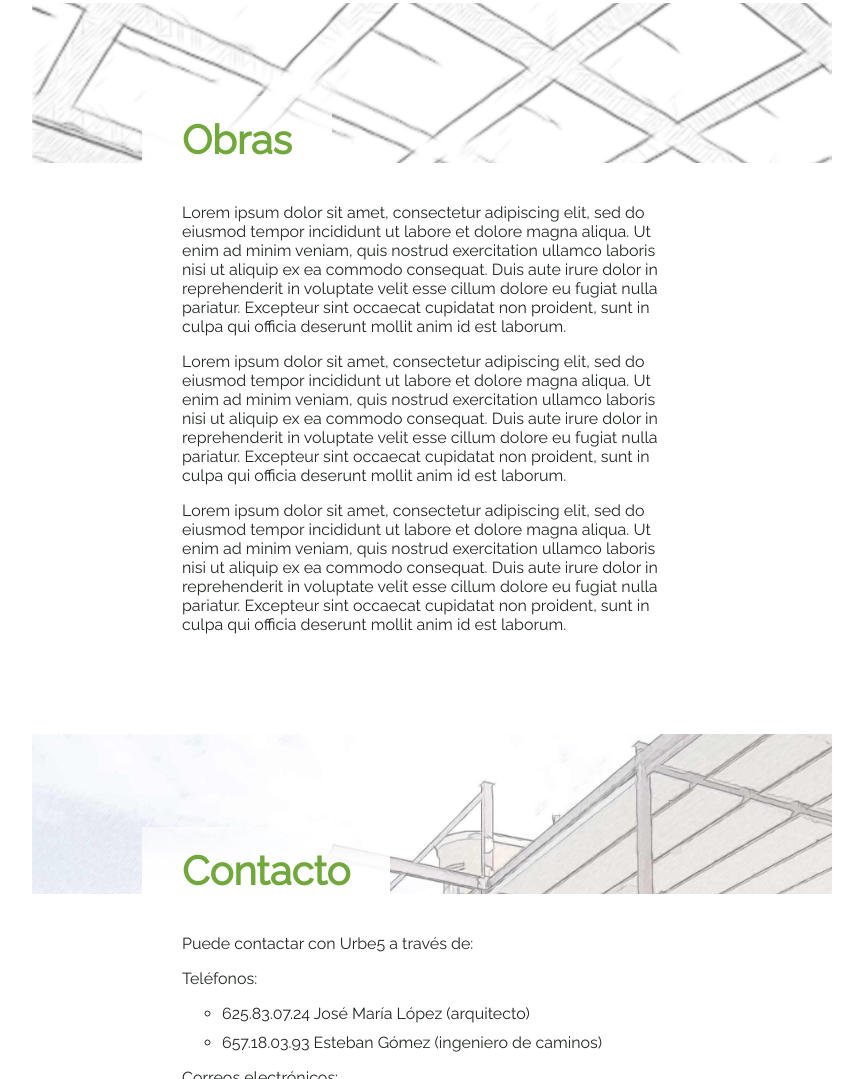
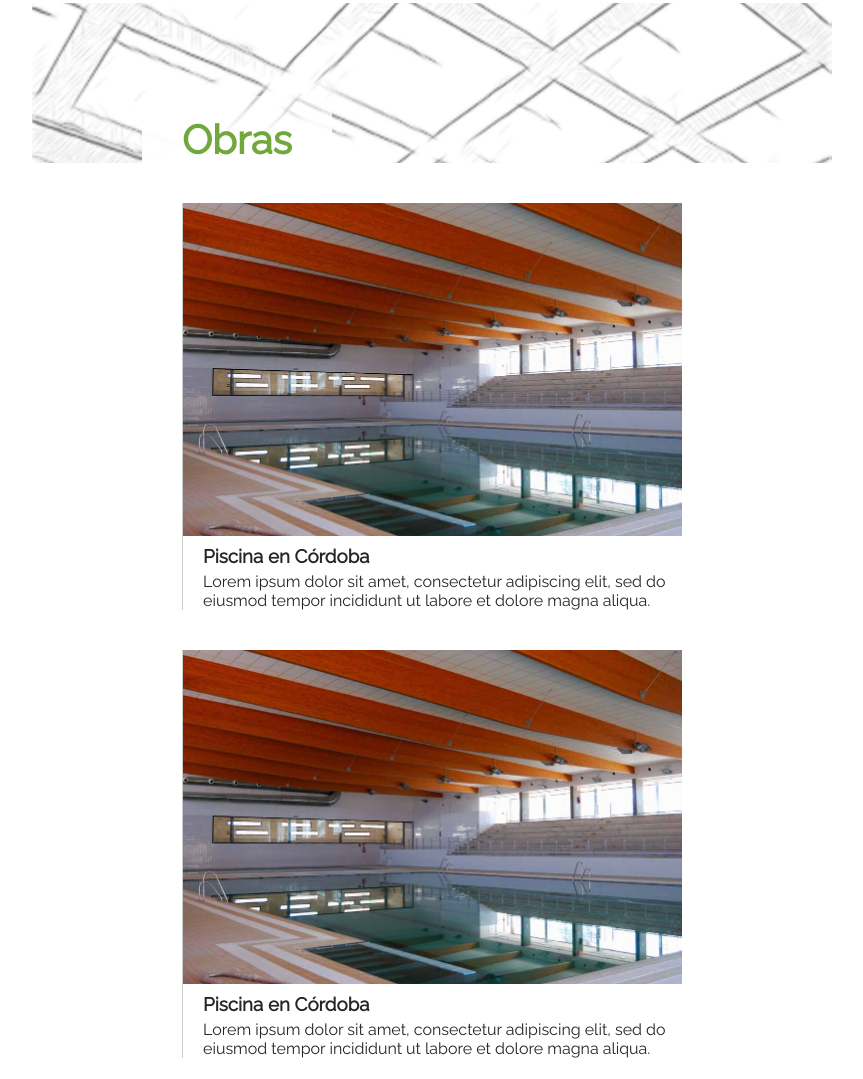
Before and after one commit to pacog/urbe5, a plain HTML site: page index.html in a window 1280 px wide. Shown: the part 1721-2800 px from the top of the page, without its empty margins (208-1071 px from the left). Drawn offline with Linux system fonts and the light colour scheme.

Commit message:
Contenido falso obras

```diff
--- a/index.html
+++ b/index.html
@@ -27,7 +27,7 @@
     </a>
     <a href="#inicio" class="header-logo-small"></a>
     <nav class="header-nav">
-      <a section-button="index" class="header-nav-link" href="#inicio">Nosotros</a>
+      <a section-button="index" class="header-nav-link" href="#inicio">Inicio</a>
       <a section-button="services" class="header-nav-link" href="#servicios">Servicios</a>
       <a section-button="obras" class="header-nav-link" href="#obras">Obras</a>
       <a section-button="contact" class="header-nav-link" href="#contacto">Contacto</a>
@@ -118,9 +118,37 @@
       </h2>
 
       <div class="section-content">
-        <p>Lorem ipsum dolor sit amet, consectetur adipiscing elit, sed do eiusmod tempor incididunt ut labore et dolore magna aliqua. Ut enim ad minim veniam, quis nostrud exercitation ullamco laboris nisi ut aliquip ex ea commodo consequat. Duis aute irure dolor in reprehenderit in voluptate velit esse cillum dolore eu fugiat nulla pariatur. Excepteur sint occaecat cupidatat non proident, sunt in culpa qui officia deserunt mollit anim id est laborum.</p>
-        <p>Lorem ipsum dolor sit amet, consectetur adipiscing elit, sed do eiusmod tempor incididunt ut labore et dolore magna aliqua. Ut enim ad minim veniam, quis nostrud exercitation ullamco laboris nisi ut aliquip ex ea commodo consequat. Duis aute irure dolor in reprehenderit in voluptate velit esse cillum dolore eu fugiat nulla pariatur. Excepteur sint occaecat cupidatat non proident, sunt in culpa qui officia deserunt mollit anim id est laborum.</p>
-        <p>Lorem ipsum dolor sit amet, consectetur adipiscing elit, sed do eiusmod tempor incididunt ut labore et dolore magna aliqua. Ut enim ad minim veniam, quis nostrud exercitation ullamco laboris nisi ut aliquip ex ea commodo consequat. Duis aute irure dolor in reprehenderit in voluptate velit esse cillum dolore eu fugiat nulla pariatur. Excepteur sint occaecat cupidatat non proident, sunt in culpa qui officia deserunt mollit anim id est laborum.</p>
+        <div class="obra">
+          <div class="obra-imagen">
+            <img src="img/obra1.jpg"/>
+          </div>
+          <h3 class="obra-titulo">Piscina en Córdoba</h3>
+          <p class="obra-descripcion">Lorem ipsum dolor sit amet, consectetur adipiscing elit, sed do eiusmod tempor incididunt ut labore et dolore magna aliqua.</p>
+        </div>
+
+        <div class="obra">
+          <div class="obra-imagen">
+            <img src="img/obra1.jpg"/>
+          </div>
+          <h3 class="obra-titulo">Piscina en Córdoba</h3>
+          <p class="obra-descripcion">Lorem ipsum dolor sit amet, consectetur adipiscing elit, sed do eiusmod tempor incididunt ut labore et dolore magna aliqua.</p>
+        </div>
+
+        <div class="obra">
+          <div class="obra-imagen">
+            <img src="img/obra1.jpg"/>
+          </div>
+          <h3 class="obra-titulo">Piscina en Córdoba</h3>
+          <p class="obra-descripcion">Lorem ipsum dolor sit amet, consectetur adipiscing elit, sed do eiusmod tempor incididunt ut labore et dolore magna aliqua.</p>
+        </div>
+
+        <div class="obra">
+          <div class="obra-imagen">
+            <img src="img/obra1.jpg"/>
+          </div>
+          <h3 class="obra-titulo">Piscina en Córdoba</h3>
+          <p class="obra-descripcion">Lorem ipsum dolor sit amet, consectetur adipiscing elit, sed do eiusmod tempor incididunt ut labore et dolore magna aliqua.</p>
+        </div>
 
       </div>
 
--- /dev/null
+++ b/scss/_obra.scss
@@ -0,0 +1,21 @@
+.obra {
+    margin-bottom: 2*$grid-l;
+    border-left: 1px solid $soft-border;
+}
+
+    .obra-imagen {
+
+        img {
+            max-width: 100%;
+        }
+    }
+
+    .obra-titulo {
+        padding-left: $grid-l;
+        margin: $grid-s 0;
+    }
+
+    .obra-descripcion {
+        padding-left: $grid-l;
+        margin-top: $grid-s;
+    }
--- a/scss/style.scss
+++ b/scss/style.scss
@@ -4,3 +4,4 @@
 @import "general";
 @import "header";
 @import "section";
+@import "obra";
```
Also changed, not shown: css/style.css, img/obra1.jpg (added).
